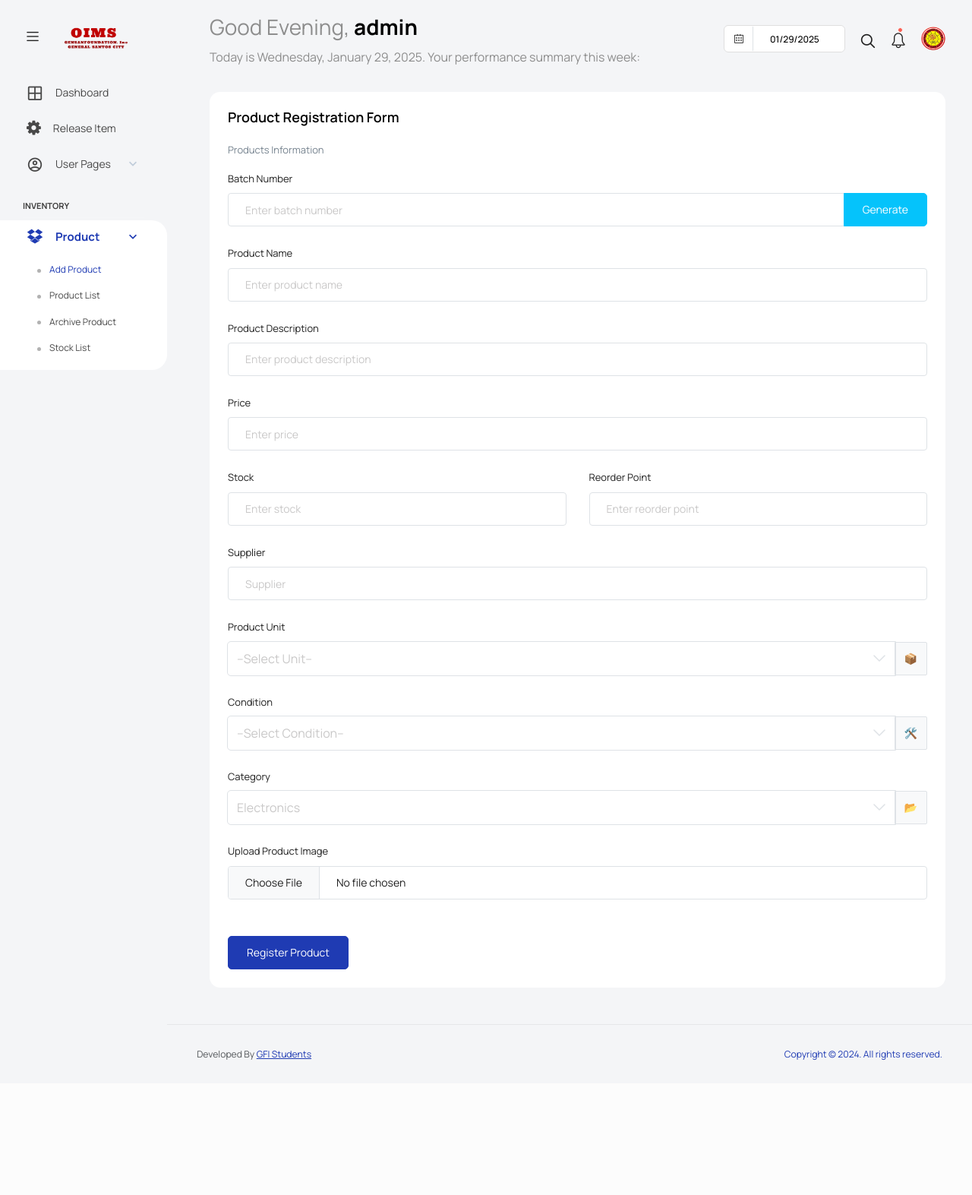
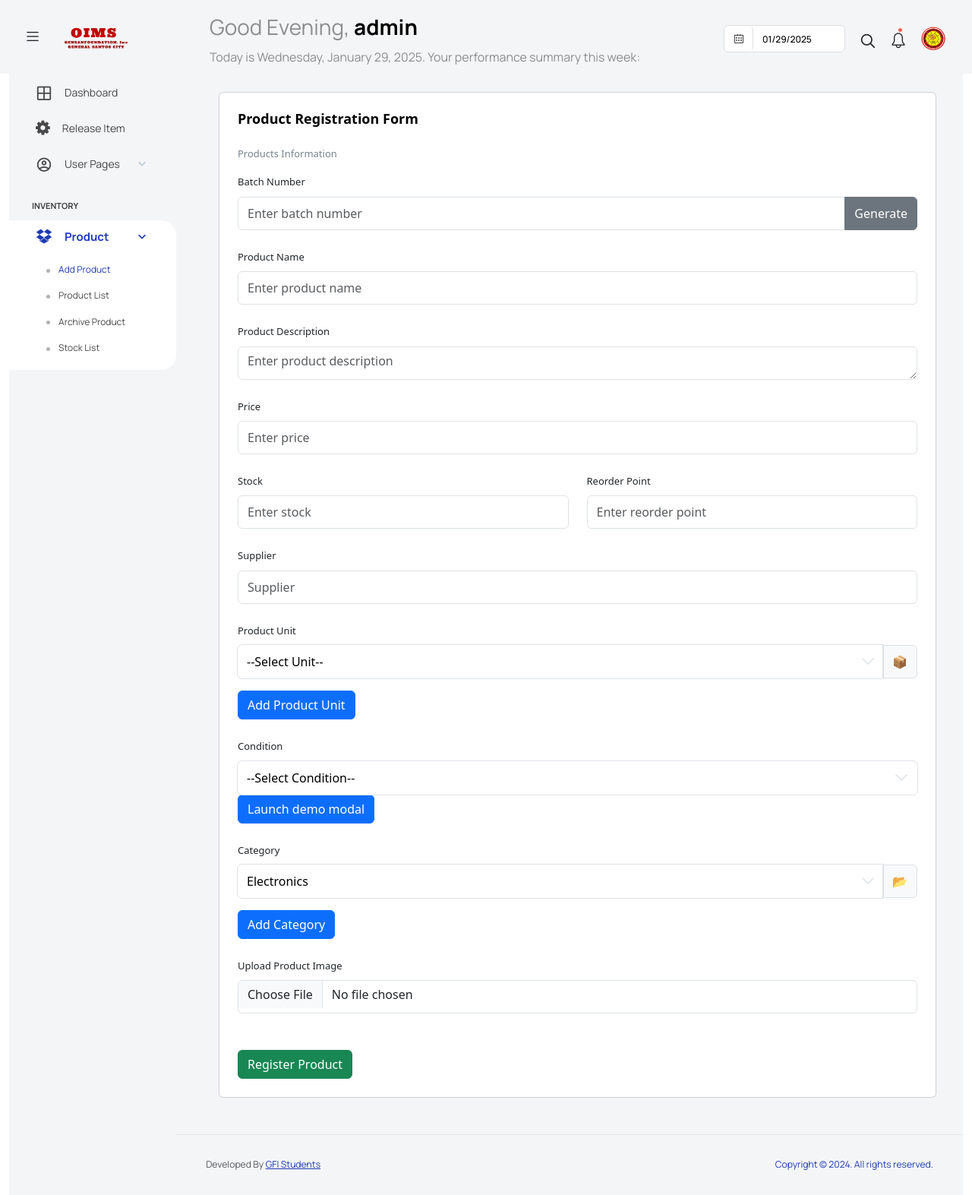
Before and after one commit to misteryTech/Inventory-new, a PHP site: page /admin/register-product.php in a window 1280 px wide. Shown: the whole page at 76% size. Before the commit the page ends 1396 px from the top, so only its background shows below. Run offline with PHP 8.4, Linux system fonts and the light colour scheme; a user stored in the database is signed in; data comes from the database, SQL or seed files in the repository; some libraries are stand-ins or nearby versions.

Commit message:
update
update

```diff
--- a/admin/header.php
+++ b/admin/header.php
@@ -44,5 +44,6 @@ date_default_timezone_set('Asia/Manila');
     <link rel="shortcut icon" href="../gfi-logo.png" />
 
     <link rel="stylesheet" href="https://cdn.datatables.net/1.11.5/css/jquery.dataTables.min.css">
-
+    <link href="https://cdn.jsdelivr.net/npm/bootstrap@5.3.3/dist/css/bootstrap.min.css" rel="stylesheet" integrity="sha384-QWTKZyjpPEjISv5WaRU9OFeRpok6YctnYmDr5pNlyT2bRjXh0JMhjY6hW+ALEwIH" crossorigin="anonymous">
+    <script src="https://cdn.jsdelivr.net/npm/bootstrap@5.3.3/dist/js/bootstrap.bundle.min.js" integrity="sha384-YvpcrYf0tY3lHB60NNkmXc5s9fDVZLESaAA55NDzOxhy9GkcIdslK1eN7N6jIeHz" crossorigin="anonymous"></script>
   </head>
--- a/admin/register-product.php
+++ b/admin/register-product.php
@@ -1,6 +1,12 @@
 <?php
     include("header.php");
 ?>
+
+<style>
+  select.form-select {
+        color:black;
+    }
+</style>
    <body class="with-welcome-text">
     <div class="container-scroller">
         <?php
@@ -94,11 +100,14 @@
         </select>
         <span class="input-group-text">📦</span>
     </div>
+
+    <button class="btn btn-primary mt-3" type="button" id="addProductUnit">
+            Add Product Unit
+    </button>
 </div>
 
 <div class="form-group mt-3">
     <label for="condition" class="form-label">Condition</label>
-    <div class="input-group">
     <select class="form-select" id="condition" name="condition" required>
         <option selected>--Select Condition--</option>
         <option value="New">New</option>
@@ -106,9 +115,14 @@
         <option value="Refurbished">Refurbished</option>
         <option value="Damaged">Damaged</option>
     </select>
-        <span class="input-group-text">🛠️</span>
+    <button type="button" class="btn btn-primary" data-toggle="modal" data-target="#exampleModal">
+  Launch demo modal
+</button>
+
+
+
 </div>
-</div>
+
 
 <div class="form-group mt-3">
     <label for="productCategory" class="form-label">Category</label>
@@ -122,6 +136,10 @@
         </select>
         <span class="input-group-text">📂</span>
     </div>
+
+    <button class="btn btn-primary mt-3" type="button" id="addProductUnit">
+            Add Category
+    </button>
 </div>
 
 
@@ -130,7 +148,7 @@
             <label for="productImage">Upload Product Image</label>
             <input type="file" class="form-control" id="productImage" name="product_image">
         </div>
-        <button type="submit" class="btn btn-primary mt-4">Register Product</button>
+        <button type="submit" class="btn btn-success mt-4">Register Product</button>
     </form>
 
 
@@ -146,6 +164,18 @@
             include("footer.php");
    ?>
    <script>
+
+
+document.addEventListener("DOMContentLoaded", function() {
+        document.getElementById('registerUnitForm').addEventListener('submit', function(event) {
+            event.preventDefault();
+            alert('Unit Registered: ' + document.getElementById('newUnitName').value);
+            const modal = bootstrap.Modal.getInstance(document.getElementById('registerUnitModal'));
+            modal.hide();
+        });
+    });
+
+
       document.getElementById("generateBatchNumber").addEventListener("click", function(){
 
         const timestamp = new Date().getTime();
```
Lines whose indentation alone changed are shown as unchanged.
